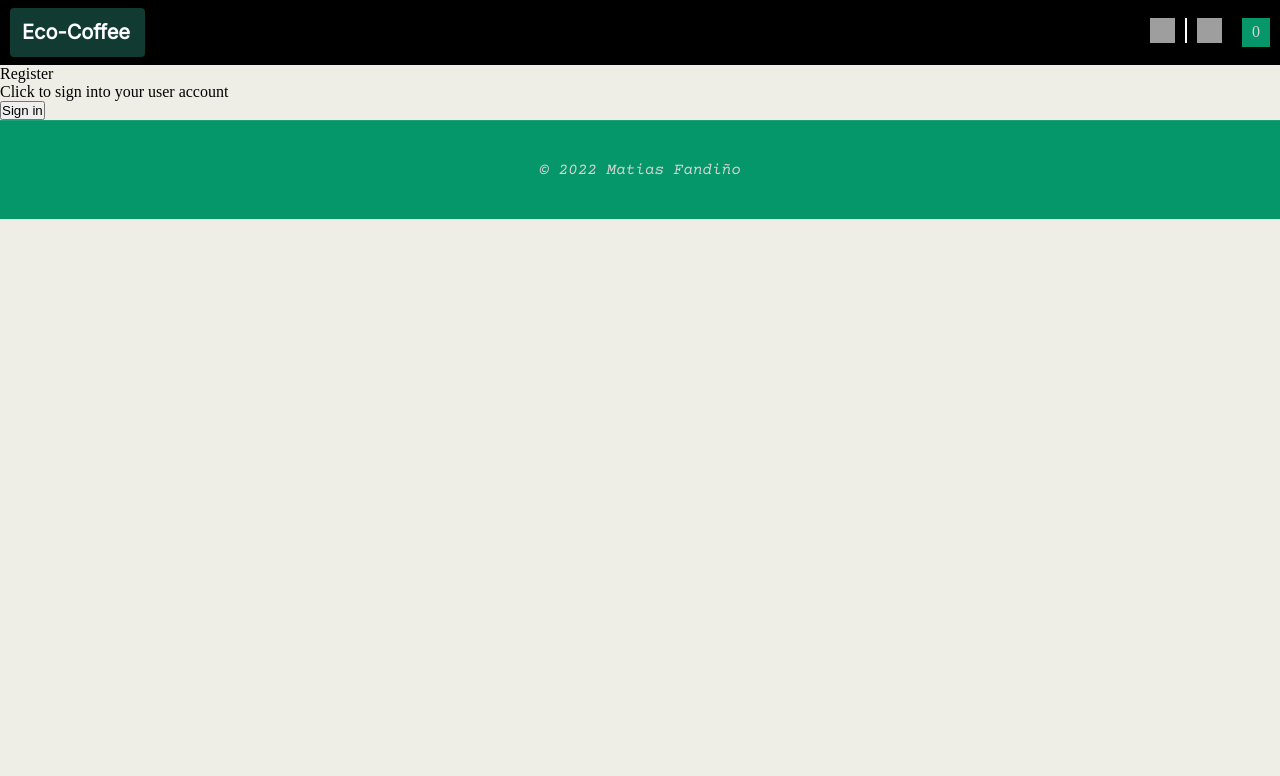
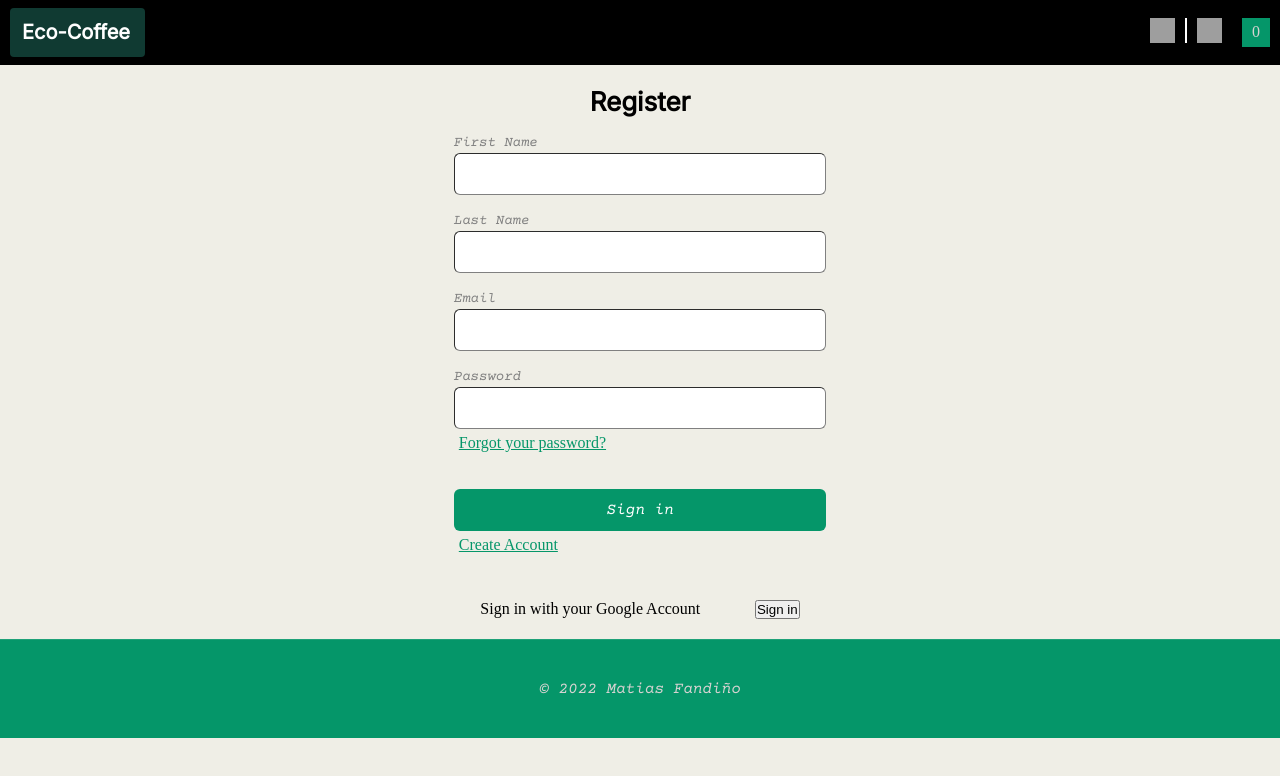
Before and after one commit to matifandy8/Eco-Coffee-Nextjs, a Next.js app: page /auth/register in a window 1280 px wide. Shown: the top 776 px of the page. Built offline with nearby package versions, Linux system fonts and the light colour scheme; no server answers; grey boxes are pictures that could not be loaded.

Commit message:
auth register

```diff
--- a/src/pages/auth/register.tsx
+++ b/src/pages/auth/register.tsx
@@ -1,26 +1,83 @@
-import { useSession, signIn, signOut } from "next-auth/react";
+import { useSession, signIn } from "next-auth/react";
+import Link from "next/link";
+import { useState } from "react";
 
+import {
+  Wrapper,
+  Input,
+  Form,
+  Button,
+  Label,
+  GoogleAuth,
+  Title,
+} from "./auth.styles";
 
 const Register: React.FC = () => {
   const { data: session } = useSession();
-  if (session) {
-    return (
-      <div>
-        Welcome user
-        <br />
-        <button onClick={() => signOut()}>Sign out</button>
-      </div>
-    );
-  }
+  const [dados, setDados] = useState({
+    firstName: "",
+    lastName: "",
+    email: "",
+    password: "",
+  });
+  const handleSubmit = (e) => {
+    e.preventDefault();
+    console.log(dados);
+  };
+
+  const handleChange = (e) => {
+    e.preventDefault();
+    const { name, value } = e.target;
+    setDados(Object.assign(dados, { [name]: value }));
+  };
   return (
     <div>
-      Register
-      <div>
-          Click to sign into your user account <br />
-          <button onClick={() => signIn()}>Sign in</button>
-        </div>
+      <Wrapper>
+        <Form onSubmit={handleSubmit}>
+          <Title>Register</Title>
+          <Label>First Name</Label>
+          <Input
+            type="text"
+            name="firstName"
+            value={dados.firstName}
+            onChange={handleChange}
+          />
+          <Label>Last Name</Label>
+          <Input
+            type="text"
+            name="lastName"
+            value={dados.lastName}
+            onChange={handleChange}
+          />
+          <Label>Email</Label>
+          <Input
+            type="email"
+            name="email"
+            value={dados.email}
+            onChange={handleChange}
+          />
+          <Label>Password</Label>
+          <Input
+            type="password"
+            name="password"
+            value={dados.password}
+            onChange={handleChange}
+          />
+          <Link href="/auth/forgot">
+            <a>Forgot your password?</a>
+          </Link>
+          <Button>Sign in</Button>
+          <Link href="/auth/register">
+            <a>Create Account</a>
+          </Link>
+        </Form>
+      </Wrapper>
+      <GoogleAuth>
+        Sign in with your Google Account <br />
+        <button onClick={() => signIn()}>Sign in</button>
+      </GoogleAuth>
     </div>
-  )
-}
+  );
+};
 
-export default  Register
+export default Register;
--- a/src/pages/protectedpage.tsx
+++ b/src/pages/protectedpage.tsx
@@ -6,7 +6,7 @@ function protectedpage() {
     </div>
   );
 }
-export async function getServerSideProps(context:any) {
+export async function getServerSideProps(context: any) {
   const session = await getSession(context);
   if (!session) {
     context.res.writeHead(302, { Location: "/user" });
```
Also changed, not shown: src/pages/auth/auth.styles.ts (+3 -7 lines), src/pages/auth/login.tsx (+15 -7 lines), 2 other files (tests, documents, lock files or other folders).
